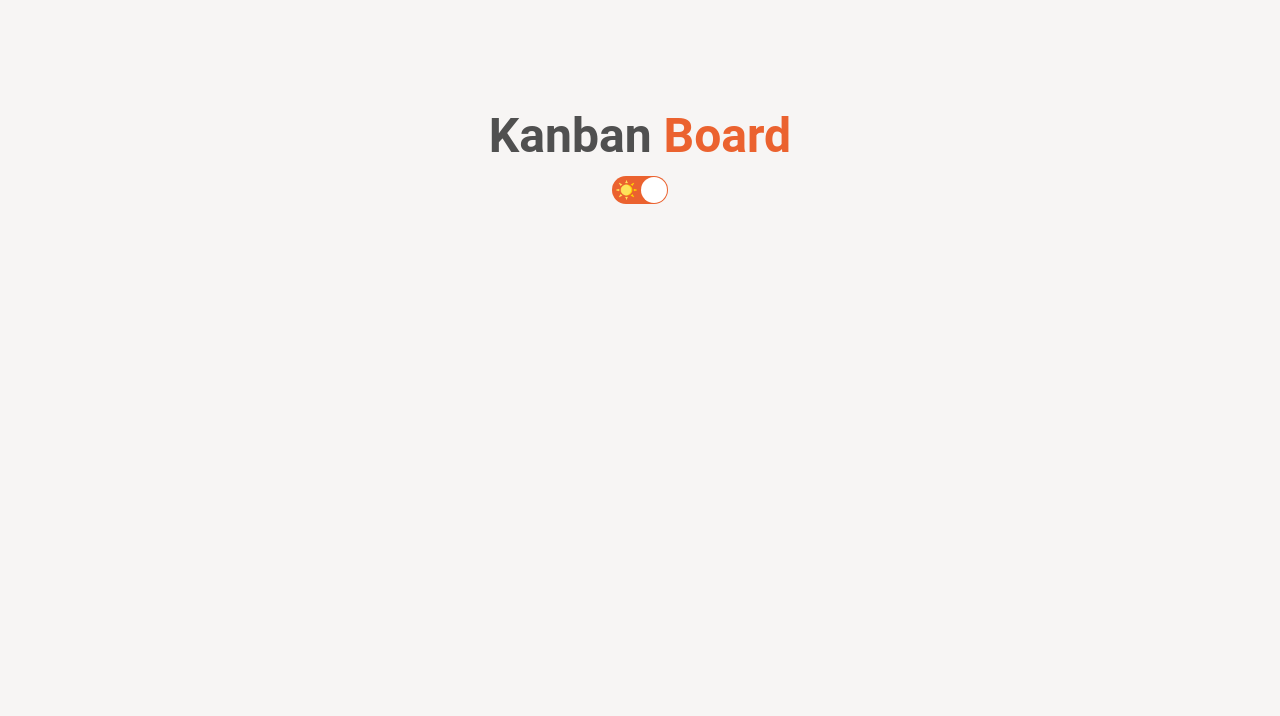
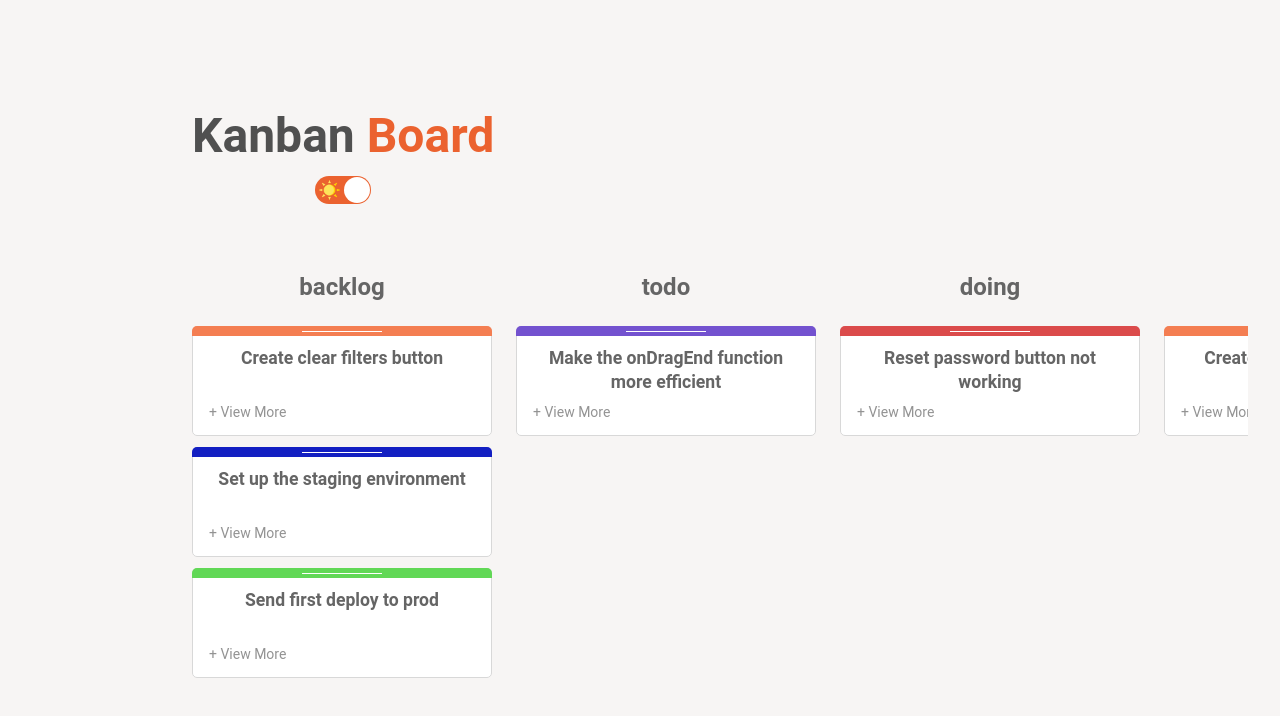
Before and after one commit to parthnariya/kanban-dashboard, a React (Vite) app: page / in a window 1280 px wide. Shown: the top 716 px of the page. Built offline with nearby package versions, Linux system fonts and the light colour scheme.

Commit message:
redux store

```diff
--- a/package.json
+++ b/package.json
@@ -9,12 +9,17 @@
     "preview": "vite preview"
   },
   "dependencies": {
+    "@reduxjs/toolkit": "^1.9.0",
     "react": "^18.2.0",
     "react-beautiful-dnd": "^13.1.1",
     "react-dom": "^18.2.0",
+    "react-redux": "^8.0.5",
     "react-switch": "^7.0.0",
     "save-dev": "^0.0.1-security",
     "styled-components": "^5.3.6"
+  },
+  "resolutions": {
+    "styled-components":"^5"
   },
   "devDependencies": {
     "@types/react": "^18.0.24",
--- a/src/components/Card/index.tsx
+++ b/src/components/Card/index.tsx
@@ -1,20 +1,43 @@
+import { useContext, useEffect, useState } from "react";
 import { Draggable } from "react-beautiful-dnd";
-import ICard from "../../interfaces/ICard"
-import { CardContainer } from "./style";
+import { ThemeContext } from "styled-components";
+import getBackgroundColor from "../../helpers/getBackGroundColor";
+import ICard from "../../interfaces/ICard";
+import { CardBorder, CardBottom, CardContainer } from "./style";
 
 interface CardProps {
-    card : ICard;
-    index:number
+  card: ICard;
+  index: number;
 }
-const Card: React.FC<CardProps> = ({card,index}) => {
-    return<Draggable draggableId={card.id} index={index}>
-        {provided => (
-            <CardContainer hideCard={card.hidden}>
+const Card: React.FC<CardProps> = ({ card, index }) => {
+  const theme = useContext(ThemeContext);
+  const [backgroundColor, setBackgroundColor] = useState<string>(
+    theme.colors.primary
+  );
 
-            </CardContainer>
-        )
+  useEffect(() => {
+    if (card) {
+      const categoryColor = getBackgroundColor(theme, card.category);
+      setBackgroundColor(categoryColor);
+    }
+  }, [card]);
 
-        }
+  return (
+    <Draggable draggableId={card.id} index={index}>
+      {(provided) => (
+        <CardContainer hideCard={card.hidden}
+            ref={provided.innerRef}
+            {...provided.draggableProps}
+            {...provided.dragHandleProps}
+        >
+          <CardBorder color={backgroundColor} />
+          <h3>{card.title}</h3>
+          <CardBottom>
+            <p>+ View More</p>
+          </CardBottom>
+        </CardContainer>
+      )}
     </Draggable>
-}
-export default Card
+  );
+};
+export default Card;
--- a/src/components/Column/index.tsx
+++ b/src/components/Column/index.tsx
@@ -2,7 +2,7 @@ import ICard from "../../interfaces/ICard"
 import IStatus from "../../interfaces/IStatus"
 import { CardsList, Container } from "./style"
 import {Droppable} from "react-beautiful-dnd"
-
+import Card from "../Card/index"
 interface ColumnProps {
     status : IStatus
     cards : ICard[]
@@ -13,9 +13,12 @@ const Column : React.FC<ColumnProps> = ({cards,index,status}) => {
         <h2>{status}</h2>
         <Droppable  droppableId={status}>
             {(provided) => {
-                <CardsList ref={provided.innerRef} {...provided.droppableProps}>
-                    {
+                return <CardsList ref={provided.innerRef} {...provided.droppableProps}>
+                    {cards.filter(card => card.status === status).map((card,index) =>
+                        <Card card={card} index={index} key={card.id}/>
+                        )
                     }
+                    {provided.placeholder}
                 </CardsList>
             }}
         </Droppable>
--- a/src/components/KanbanDashboard/index.tsx
+++ b/src/components/KanbanDashboard/index.tsx
@@ -1,35 +1,125 @@
-import { Container, Header, StatusesColumnsContainer, SwitchIcon, TitleAndSwitch } from "./style";
-import Switch from "react-switch"
+import {
+  Container,
+  Header,
+  StatusesColumnsContainer,
+  SwitchIcon,
+  TitleAndSwitch,
+} from "./style";
+import Switch from "react-switch";
 import { useContext } from "react";
 import { ThemeContext } from "styled-components";
-import SunIcon from "../../assets/sun.png"
-import MoonIcon from "../../assets/moon.png"
+import SunIcon from "../../assets/sun.png";
+import MoonIcon from "../../assets/moon.png";
+import mockCards from "../../data/cards";
+import mockColumns from "../../data/columns";
+import { DragDropContext, DropResult } from "react-beautiful-dnd";
+import ICard from "../../interfaces/ICard";
+import Column from "../Column";
+import { useAppDispatch, useAppSelector } from "../../hooks/useRedux";
+import IStatus from "../../interfaces/IStatus";
+import IColumn from "../../interfaces/IColumn";
+import { setColumns } from "../../store/slices/column.slice";
+import { setCards } from "../../store/slices/card.slice";
 
 interface KanbanDashboardProps {
-    toggleTheme:() => void
+  toggleTheme: () => void;
 }
 
-const KanbanDashboard = ({toggleTheme} : KanbanDashboardProps) => {
-    const {title,colors} = useContext(ThemeContext)
-    const theme = useContext(ThemeContext)
+const KanbanDashboard = ({ toggleTheme }: KanbanDashboardProps) => {
+  const { title, colors } = useContext(ThemeContext);
+  const theme = useContext(ThemeContext);
+  // const cards = mockCards;
+  // const columns = mockColumns;
+  const { cards } = useAppSelector((state) => state.cards);
+  const { columns } = useAppSelector((state) => state.columns);
+
+  const dispatch = useAppDispatch()
+
+  const onDragEnd = (result: DropResult) => {
+    const { draggableId, source, destination } = result;
+    if (!destination) return;
+
+    if (
+      destination.droppableId === source.droppableId &&
+      destination.index === source.index
+    )
+      return;
+
+    const updatedCards: ICard[] = cards.map((card) => {
+      if (card.id === draggableId) {
+        const status: IStatus = destination.droppableId as IStatus;
+        return {
+          ...card,
+          status,
+        };
+      } else return card;
+    });
+
+    const sourceColumn: IColumn = columns.find(
+      (column) => column.id === source.droppableId
+    ) as IColumn;
+    const destinationColumn: IColumn = columns.find(
+      (column) => column.id === destination.droppableId
+    ) as IColumn;
+
+    // moving cards into same column
+
+    if (sourceColumn === destinationColumn) {
+      const newColumnCardsIds = [...destinationColumn.cardsIds];
+
+      newColumnCardsIds.splice(source.index, 1);
+      newColumnCardsIds.splice(destination.index, 0, draggableId);
+
+      const newDestinationColumn: IColumn = {
+        ...destinationColumn,
+        cardsIds: newColumnCardsIds,
+      };
+      const updatedColumns: IColumn[] = columns.map((column) => {
+        if (column.id === newDestinationColumn.id) return newDestinationColumn;
+        else return column;
+      });
+
+      dispatch(setColumns(updatedColumns))
+      dispatch(setCards(updatedCards))
+    }
+  };
   return (
     <>
       <Container>
         <Header>
           <TitleAndSwitch>
-                <h1>Kanban <span>Board</span></h1>
+            <h1>
+              Kanban <span>Board</span>
+            </h1>
             <Switch
               onChange={toggleTheme}
               checked={title === "light"}
-                    checkedIcon={<SwitchIcon src={SunIcon} alt="sun"/>}
-                    uncheckedIcon={<SwitchIcon src={MoonIcon} alt="moon"/>}
-                    onColor = {colors.primary}
-                    offColor = {colors.switch}
+              checkedIcon={<SwitchIcon src={SunIcon} alt="sun" />}
+              uncheckedIcon={<SwitchIcon src={MoonIcon} alt="moon" />}
+              onColor={colors.primary}
+              offColor={colors.switch}
             />
           </TitleAndSwitch>
         </Header>
         <StatusesColumnsContainer>
+          <DragDropContext onDragEnd={onDragEnd}>
+            {columns.map((column, index) => {
+              const cardsArray: ICard[] = [];
 
+              column.cardsIds.forEach((cardId) => {
+                const foundedCard = cards.find((card) => card.id === cardId);
+                if (foundedCard) cardsArray.push(foundedCard);
+              });
+              return (
+                <Column
+                  cards={cardsArray}
+                  index={index}
+                  status={column.id}
+                  key={column.id}
+                />
+              );
+            })}
+          </DragDropContext>
         </StatusesColumnsContainer>
       </Container>
     </>
--- /dev/null
+++ b/src/helpers/getBackGroundColor.ts
@@ -0,0 +1,25 @@
+import { DefaultTheme } from "styled-components";
+import ICategory from "../interfaces/ICategory";
+
+const getBackgroundColor = (theme : DefaultTheme,value:ICategory) => {
+    switch (value){
+        case ICategory.BUG:
+            return theme.colors.bug;
+
+        case ICategory.DEPLOY:
+            return theme.colors.deploy;
+
+        case ICategory.FEATURE:
+            return theme.colors.feature;
+
+        case ICategory.INFRA:
+            return theme.colors.infra;
+
+        case ICategory.REFACTOR:
+            return theme.colors.refactor;
+
+        default:
+            return theme.colors.primary;
+    }
+}
+export default getBackgroundColor
--- /dev/null
+++ b/src/hooks/useRedux.ts
@@ -0,0 +1,6 @@
+import {TypedUseSelectorHook,useDispatch,useSelector} from 'react-redux'
+
+import type {AppDispatch,RootState} from '../store/index'
+
+export const useAppDispatch : () => AppDispatch = useDispatch;
+export const useAppSelector : TypedUseSelectorHook<RootState> = useSelector;
--- /dev/null
+++ b/src/store/index.tsx
@@ -0,0 +1,14 @@
+import { configureStore } from "@reduxjs/toolkit";
+import columnsReducer from "./slices/column.slice"
+import cardsReducer from './slices/card.slice'
+const store = configureStore({
+    reducer : {
+        columns : columnsReducer,
+        cards: cardsReducer
+    }
+})
+export type RootState = ReturnType<typeof store.getState>
+
+export type AppDispatch = typeof store.dispatch
+
+export default store
--- /dev/null
+++ b/src/store/slices/card.slice.ts
@@ -0,0 +1,42 @@
+import { createSlice } from "@reduxjs/toolkit";
+
+import mockCards from "../../data/cards";
+import ICard from "../../interfaces/ICard";
+import ICategory from "../../interfaces/ICategory";
+
+interface CardSliceState {
+    cards : ICard[],
+    searchText : string
+}
+const initialState: CardSliceState = {
+    cards:mockCards,
+    searchText:""
+}
+
+export const cardsSlice  = createSlice({
+    name:"cards",
+    initialState,
+    reducers:{
+        setCards:(state,{payload}) =>{
+            state.cards = payload
+        },
+        setSearchText:(state,{payload}) =>{
+            state.searchText = payload
+        },
+        addCard:(state,{payload}) => {
+            state.cards = [...state.cards,payload]
+        },
+        updateOneCard:(state,{payload}) => {
+            const cardId = payload.id;
+
+            const updatedCards = state.cards.map(card => {
+                if (card.id === cardId) return payload;
+                else return card
+            })
+            state.cards = updatedCards
+        },
+
+    }
+})
+export const {addCard,setCards,setSearchText,updateOneCard} = cardsSlice.actions
+export default cardsSlice.reducer
--- /dev/null
+++ b/src/store/slices/column.slice.ts
@@ -0,0 +1,44 @@
+import { createSlice } from "@reduxjs/toolkit";
+
+import mockColumns from "../../data/columns";
+import IColumn from "../../interfaces/IColumn";
+import IStatus from "../../interfaces/IStatus";
+
+interface ColumnsSliceState {
+    columns : IColumn[],
+    updatedColumns: IColumn[] | undefined
+}
+const initialState:ColumnsSliceState = {
+    columns : mockColumns,
+    updatedColumns : undefined
+}
+
+export const columnsSlice = createSlice({
+    name:"columns",
+    initialState,
+    reducers:{
+        setColumns : (state,action) => {
+            state.columns = action.payload;
+        },
+        updateColumns: (state,action) => {
+            const cardId =action.payload
+            const column = state.columns.find(item => item.id === IStatus.BACKLOG)
+
+            const columns = state.columns.filter(item => item.id !== IStatus.BACKLOG)
+
+            if(column){
+                const updatedColumn = {
+                    ...column,
+                    cardIds:[...column.cardsIds,cardId]
+                }
+                state.columns = [updatedColumn,...columns]
+            }
+        }
+
+
+    }
+})
+
+export const {setColumns,updateColumns} = columnsSlice.actions
+
+export default columnsSlice.reducer
```
Also changed, not shown: src/App.tsx (+23 -20 lines), 1 other file (tests, documents, lock files or other folders). Lines whose indentation alone changed are shown as unchanged.
